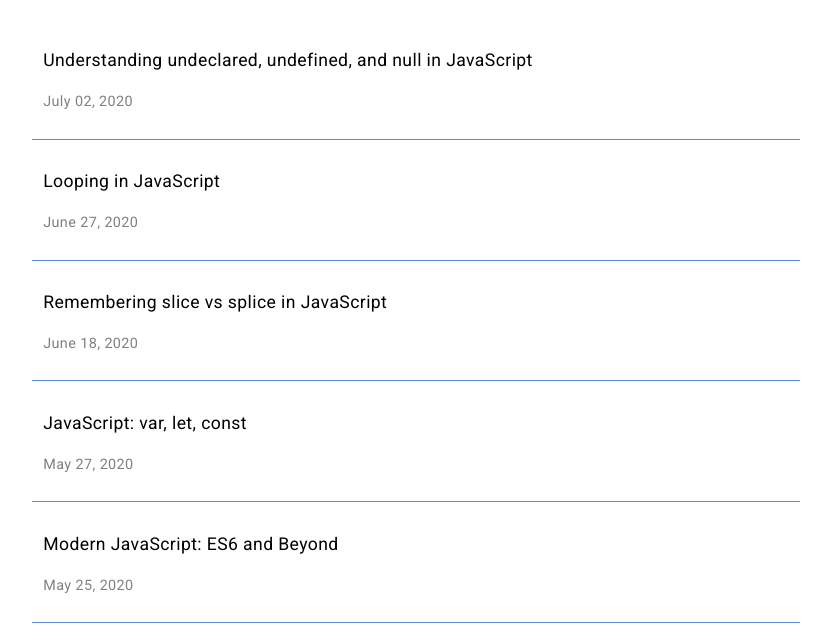
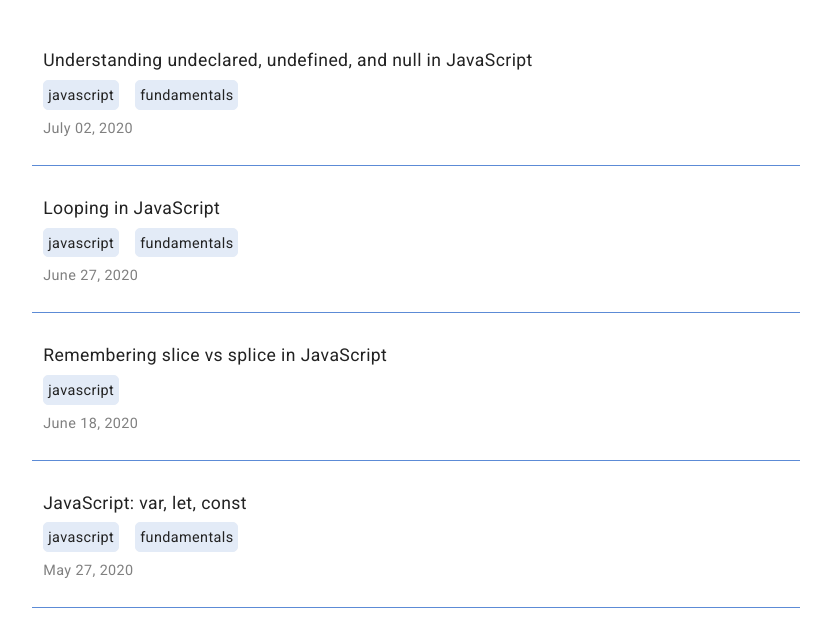
Before and after one commit to rmorabia/sophi-li.github.io, a Gatsby site: page /blog in a window 1280 px wide. Shown: the part 168-800 px from the top of the page, without its empty margins (224-1055 px from the left). Built offline with nearby package versions, Linux system fonts and the light colour scheme; Gatsby itself is replaced by a stand-in of ours; some packages are replaced by stand-ins of ours.

Commit message:
update blog layout

```diff
--- a/src/pages/blog.js
+++ b/src/pages/blog.js
@@ -18,6 +18,14 @@ const Blog = ({
         <Link to={frontmatter.path} className={styles.linkContainer}>
           <div className={styles.blogContainer}>
             <p className={styles.blogTitle}>{frontmatter.title}</p>{' '}
+            <div className={styles.blogTags}>
+              {frontmatter.tags.map(tag => (
+                <p className={styles.tag} key={tag}>
+                  {' '}
+                  {tag}{' '}
+                </p>
+              ))}
+            </div>
             <p className={styles.blogDate}>{frontmatter.date}</p>
           </div>
         </Link>
@@ -54,6 +62,7 @@ export const query = graphql`
           frontmatter {
             title
             path
+            tags
             date(formatString: "MMMM DD, YYYY")
           }
         }
--- a/src/pages/blog.module.css
+++ b/src/pages/blog.module.css
@@ -15,19 +15,39 @@
 
 .blogContainer:active {
   background-color: whitesmoke;
-  border-radius: 4px;
   border-style: dashed;
   border-width: 1px;
 }
 
 .blogTitle {
-  color: black;
+  color: #222;
   font-size: 1.1rem;
+}
+
+.blogTags {
+  color: #2a5aa7;
+  font-size: 0.9rem;
+  display: flex;
+  flex-direction: row;
+}
+
+.tag {
+  margin-right: 0.5rem;
+  border: 1px solid #e3ebf7;
+  padding: 4px 4px 2px 4px;
+  font-size: 0.9rem;
+  margin-top: -0.7rem;
+  margin-right: 1rem;
+  background-color: #e3ebf7;
+  color: #222;
+  border-radius: 5px;
+  text-align: center;
 }
 
 .blogDate {
   color: gray;
   font-size: 0.9rem;
+  margin-top: -0.4rem;
 }
 
 .categoryName {
--- a/src/pages/posts/2020-01-07-Best-Practices-for-Building-a-Product-Landing Page/index.md
+++ b/src/pages/posts/2020-01-07-Best-Practices-for-Building-a-Product-Landing Page/index.md
@@ -2,7 +2,7 @@
 path: '/Best-Practices-for-Building-a-Product-Landing Page'
 date: '2020-01-07'
 title: 'Best Practices for Building a Product Landing Page'
-tags: ['landing page']
+tags: ['project']
 category: 'projects'
 ---
 
--- a/src/pages/posts/2020-05-24-es6-modern-javascript/index.md
+++ b/src/pages/posts/2020-05-24-es6-modern-javascript/index.md
@@ -2,7 +2,7 @@
 path: '/modern-javascript-es6'
 date: '2020-05-25'
 title: 'Modern JavaScript: ES6 and Beyond'
-tags: ['javascript']
+tags: ['javascript', 'fundamentals']
 category: 'code'
 ---
 
--- a/src/pages/posts/2020-05-27-let-var-const/index.md
+++ b/src/pages/posts/2020-05-27-let-var-const/index.md
@@ -2,7 +2,7 @@
 path: '/javascript-var-let-const'
 date: '2020-05-27'
 title: 'JavaScript: var, let, const'
-tags: ['javascript']
+tags: ['javascript', 'fundamentals']
 category: 'code'
 ---
 
```
